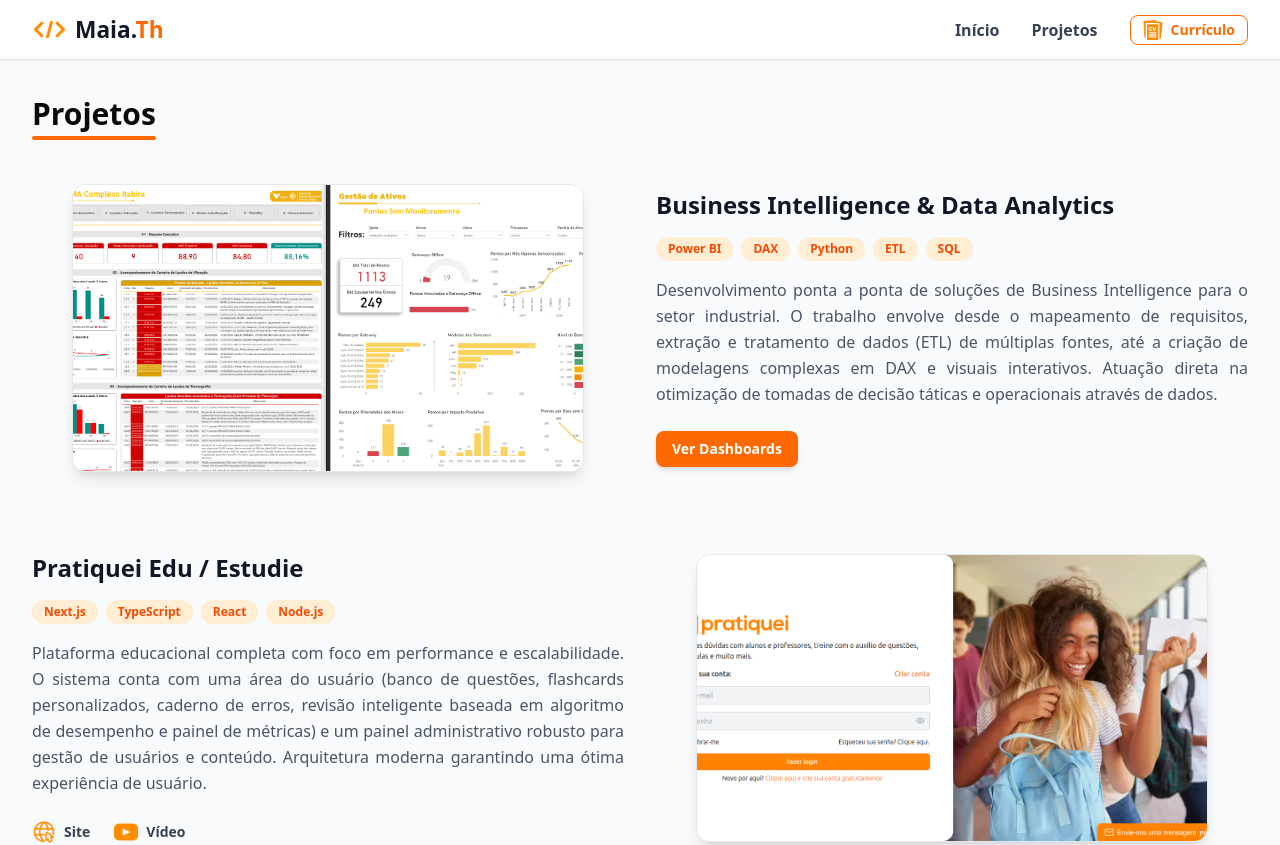
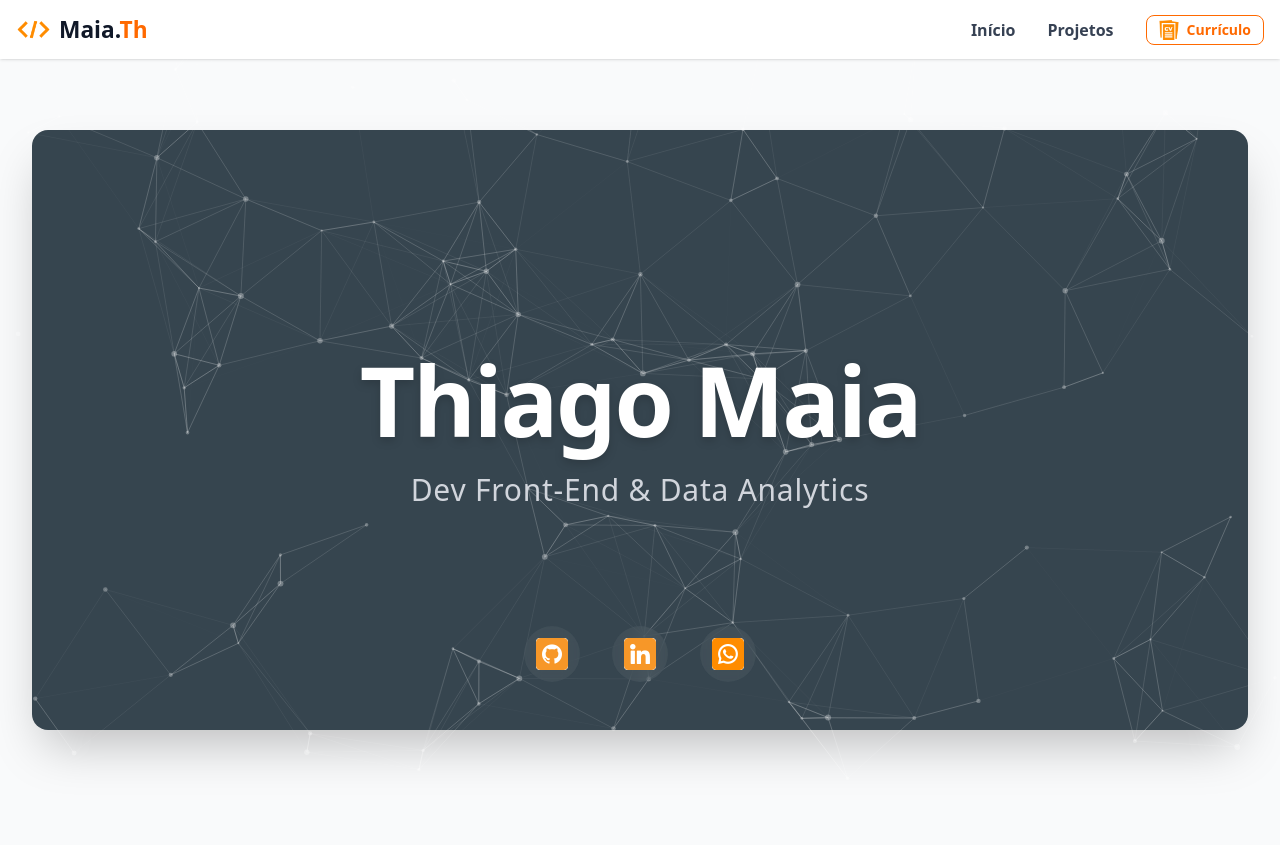
Before and after one commit to Maia-th/Portfolio, a Next.js app: page / in a window 1280 px wide. Shown: the top 845 px of the page. Built offline with nearby package versions, Linux system fonts and the light colour scheme.

Commit message:
add home

```diff
--- a/package.json
+++ b/package.json
@@ -11,6 +11,8 @@
   "dependencies": {
     "@radix-ui/react-dialog": "^1.1.14",
     "@tailwindcss/postcss": "^4.0.7",
+    "@tsparticles/react": "^3.0.0",
+    "@tsparticles/slim": "^3.9.1",
     "class-variance-authority": "^0.7.1",
     "clsx": "^2.1.1",
     "lucide-react": "^0.511.0",
--- a/src/app/dashboards/page.tsx
+++ b/src/app/dashboards/page.tsx
@@ -8,9 +8,9 @@ export default function DashboardsGalleryPage() {
     <div className="min-h-screen flex flex-col bg-gray-50">
       <Navbar />
 
-      <main className="flex-1 w-full max-w-7xl mx-auto px-8 py-10 pt-24">
-        <div className="mb-12">
-          <h2 className="text-3xl font-bold text-left relative w-fit pb-1">
+      <main className="flex-1 w-full max-w-7xl mx-auto px-4 min-[1350px]:px-0 py-16">
+        <div className="mb-16">
+          <h2 className="text-3xl font-bold text-left relative w-fit pt-8 pb-1">
             Galeria de Dashboards
             <span className="absolute left-0 -bottom-1 w-full h-1 bg-orange-500 rounded"></span>
           </h2>
--- a/src/app/page.tsx
+++ b/src/app/page.tsx
@@ -1,34 +1,44 @@
 import React from "react";
 import Navbar from "@/components/Navbar";
+import Hero from "@/components/Hero";
 import FeaturedProjectCard from "@/components/FeaturedProjectCard";
 import { featuredProjectsData } from "@/data/ProjectsData";
 
 export default function IndexPage() {
   return (
     <div className="min-h-screen flex flex-col bg-gray-50">
+      {/* Navegação Fixa */}
       <Navbar />
 
-      <main className="flex-1 w-full max-w-7xl mx-auto px-8 py-10 pt-24">
-        <div className="mb-12">
-          <h2 className="text-3xl font-bold text-left relative w-fit pb-1">
+      {/* Seção Inicial (Apresentação e Partículas) */}
+      <Hero />
+
+      {/* Seção de Projetos (O id="projetos" permite que o link da Navbar role até aqui) */}
+      <main id="projetos" className="flex-1 w-full max-w-7xl mx-auto px-4 min-[1350px]:px-0 py-16">
+        <div className="mb-16">
+          <h2 className="text-3xl md:text-4xl font-bold text-left relative w-fit pt-8 pb-1 text-gray-900">
             Projetos
             <span className="absolute left-0 -bottom-1 w-full h-1 bg-orange-500 rounded"></span>
           </h2>
+          <p className="text-gray-600 mt-4 max-w-2xl">
+            Abaixo estão alguns dos meus principais trabalhos, unindo desenvolvimento de interfaces modernas e soluções estratégicas com dados.
+          </p>
         </div>
 
         {/* Renderizando os projetos com layout alternado */}
-        <div className="flex flex-col gap-20">
+        <div className="flex flex-col gap-24">
           {featuredProjectsData.map((project, index) => (
             <FeaturedProjectCard
               key={project.id}
               project={project}
-              isReversed={index % 2 !== 0} // Ímpar inverte a posição
+              isReversed={index % 2 !== 0} // Transforma ímpares em true para inverter a imagem
             />
           ))}
         </div>
       </main>
 
-      <footer className="w-full text-center py-4 text-gray-500 text-sm bg-white mt-10 border-t">
+      {/* Rodapé Temporário (Podemos transformar em componente depois) */}
+      <footer className="w-full text-center py-6 text-gray-500 text-sm bg-white mt-12 border-t border-gray-200 shadow-inner">
         &copy; {new Date().getFullYear()} Maia-Th. Todos os direitos reservados.
       </footer>
     </div>
--- /dev/null
+++ b/src/components/Hero/index.tsx
@@ -0,0 +1,121 @@
+"use client";
+
+import React, { useEffect, useState } from "react";
+import Image from "next/image";
+import { IconList } from "@/data/IconList";
+import Particles, { initParticlesEngine } from "@tsparticles/react";
+import { loadSlim } from "@tsparticles/slim";
+
+export default function Hero() {
+  const [init, setInit] = useState(false);
+
+  useEffect(() => {
+    initParticlesEngine(async (engine) => {
+      await loadSlim(engine);
+    }).then(() => {
+      setInit(true);
+    });
+  }, []);
+
+  return (
+    <section
+      id="inicio"
+      className="w-full h-screen flex items-center justify-center px-4 md:px-8 pt-15"
+    >
+      {/* Container Interno (O "Card" colorido) */}
+
+      <div className="relative w-full max-w-7xl h-[75vh] min-h-[500px] bg-[#36454F] rounded-2xl overflow-hidden shadow-2xl flex flex-col items-center justify-center">
+
+        {/* Fundo de Partículas (Fica restrito aos limites do Card graças ao overflow-hidden) */}
+        {init && (
+          <Particles
+            id="tsparticles"
+            className="absolute inset-0 z-0"
+            options={{
+              background: {
+                color: { value: "transparent" },
+              },
+              fpsLimit: 120,
+              interactivity: {
+                events: {
+                  onHover: { enable: true, mode: "repulse" },
+                },
+                modes: {
+                  repulse: { distance: 100, duration: 0.4 },
+                },
+              },
+              particles: {
+                color: { value: "#ffffff" },
+                links: {
+                  color: "#ffffff",
+                  distance: 150,
+                  enable: true,
+                  opacity: 0.2,
+                  width: 1,
+                },
+                move: {
+                  enable: true,
+                  speed: 1.5,
+                  direction: "none",
+                  random: false,
+                  straight: false,
+                  outModes: { default: "bounce" },
+                },
+                number: {
+                  density: { enable: true, width: 800, height: 800 },
+                  value: 80,
+                },
+                opacity: { value: 0.3 },
+                shape: { type: "circle" },
+                size: { value: { min: 1, max: 3 } },
+              },
+              detectRetina: true,
+            }}
+          />
+        )}
+
+        {/* Conteúdo Central (Nome e Profissão) */}
+        <div className="relative z-10 flex flex-col items-center text-center px-4">
+          <h1 className="text-5xl md:text-7xl lg:text-8xl font-black text-white tracking-tight drop-shadow-lg">
+            Thiago Maia
+          </h1>
+          <h2 className="text-lg md:text-2xl lg:text-3xl text-gray-300 font-medium mt-4 md:mt-6 tracking-wide">
+            Dev Front-End & Data Analytics
+          </h2>
+        </div>
+
+        {/* Ícones Sociais (Rodapé do Card) */}
+        <div className="absolute bottom-8 md:bottom-12 z-10 flex items-center gap-6 md:gap-8">
+          <a
+            href="https://github.com/Maia-th"
+            target="_blank"
+            rel="noopener noreferrer"
+            className="p-3 bg-white/5 rounded-full hover:bg-white/20 hover:scale-110 transition-all duration-300 backdrop-blur-sm"
+            aria-label="GitHub"
+          >
+            <Image src={IconList.github} alt="GitHub" width={32} height={32} className="bg-white rounded"/>
+          </a>
+          <a
+            href="https://www.linkedin.com/in/maiath/"
+            target="_blank"
+            rel="noopener noreferrer"
+            className="p-3 bg-white/5 rounded-full hover:bg-white/20 hover:scale-110 transition-all duration-300 backdrop-blur-sm"
+            aria-label="LinkedIn"
+          >
+            <Image src={IconList.linkedin} alt="LinkedIn" width={32} height={32} className="bg-white rounded"/>
+          </a>
+          <a
+            href="https://wa.me/5533988940553"
+            target="_blank"
+            rel="noopener noreferrer"
+            className="p-3 bg-white/5 rounded-full hover:bg-white/20 hover:scale-110 transition-all duration-300 backdrop-blur-sm"
+            aria-label="WhatsApp"
+          >
+            <Image src={IconList.whatsapp} alt="WhatsApp" width={32} height={32} className="bg-white rounded"/>
+          </a>
+        </div>
+
+      </div>
+    </section>
+  );
+}
--- a/src/components/Navbar/index.tsx
+++ b/src/components/Navbar/index.tsx
@@ -6,7 +6,7 @@ import Link from "next/link";
 export default function Navbar() {
   return (
     <nav className="fixed top-0 left-0 w-full z-50 shadow bg-white">
-      <div className="max-w-7xl mx-auto flex items-center justify-between py-3 px-4 md:px-8">
+      <div className="max-w-7xl mx-auto flex items-center justify-between py-3 px-4 min-[1350px]:px-0">
         {/* Logo */}
         <Link href="/" className="flex items-center gap-2">
           <Image src={IconList.code} alt="Logo" width={35} height={35} />
```
Also changed, not shown: 1 other file (tests, documents, lock files or other folders).
